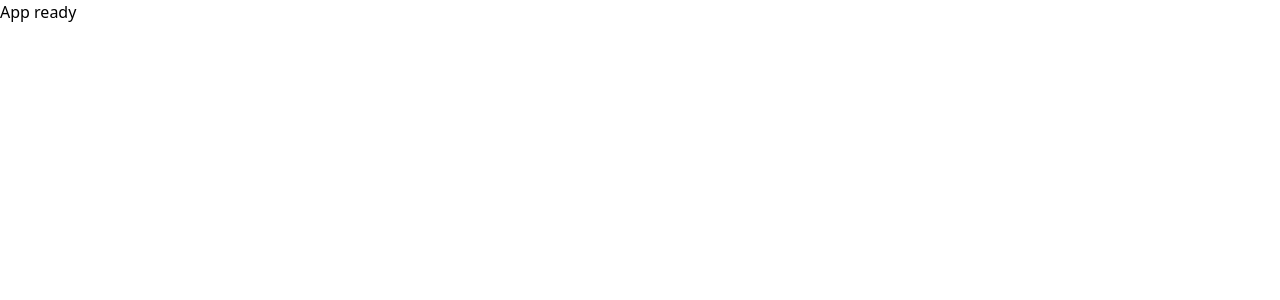
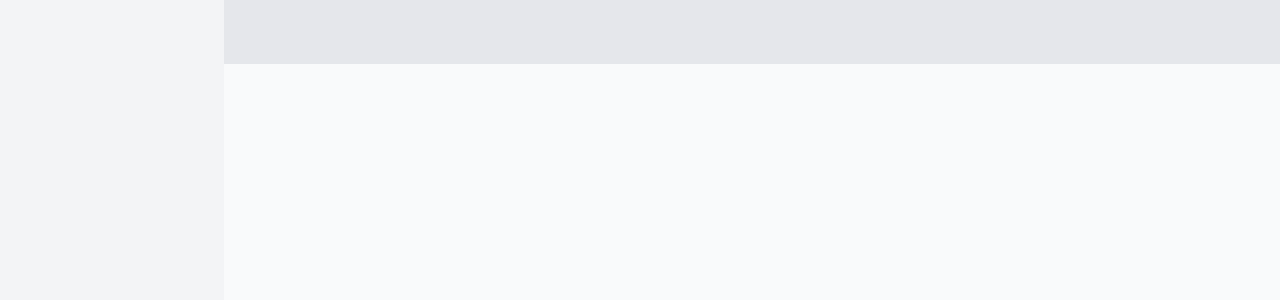
Before and after one commit to modi-meet/Frontend-project_Acorn-Globus, a React app: page / in a window 1280 px wide. Shown: the top 300 px of the page. Built offline with nearby package versions, Linux system fonts and the light colour scheme; the HTML template or start-up script is replaced by a standard one.

Commit message:
feat: implement dashboard layout skeleton

```diff
--- a/src/App.jsx
+++ b/src/App.jsx
@@ -1,5 +1,7 @@
+import DashboardLayout from './layouts/DashboardLayout';
+
 function App() {
-  return <div>App ready</div>;
+  return <DashboardLayout />;
 }
 
 export default App;
--- /dev/null
+++ b/src/layouts/DashboardLayout.jsx
@@ -0,0 +1,39 @@
+function Sidebar() {
+  return (
+    <aside className="w-56 min-h-screen bg-gray-100 shrink-0">
+      {/* Sidebar region */}
+    </aside>
+  );
+}
+
+function Topbar() {
+  return (
+    <header className="h-16 bg-gray-200">
+      {/* Topbar region */}
+    </header>
+  );
+}
+
+function MainContent({ children }) {
+  return (
+    <main className="flex-1 bg-gray-50 p-6">
+      {children}
+    </main>
+  );
+}
+
+function DashboardLayout() {
+  return (
+    <div className="flex min-w-[1280px] min-h-screen">
+      <Sidebar />
+      <div className="flex flex-col flex-1">
+        <Topbar />
+        <MainContent>
+          {/* Main content region */}
+        </MainContent>
+      </div>
+    </div>
+  );
+}
+
+export default DashboardLayout;
```
